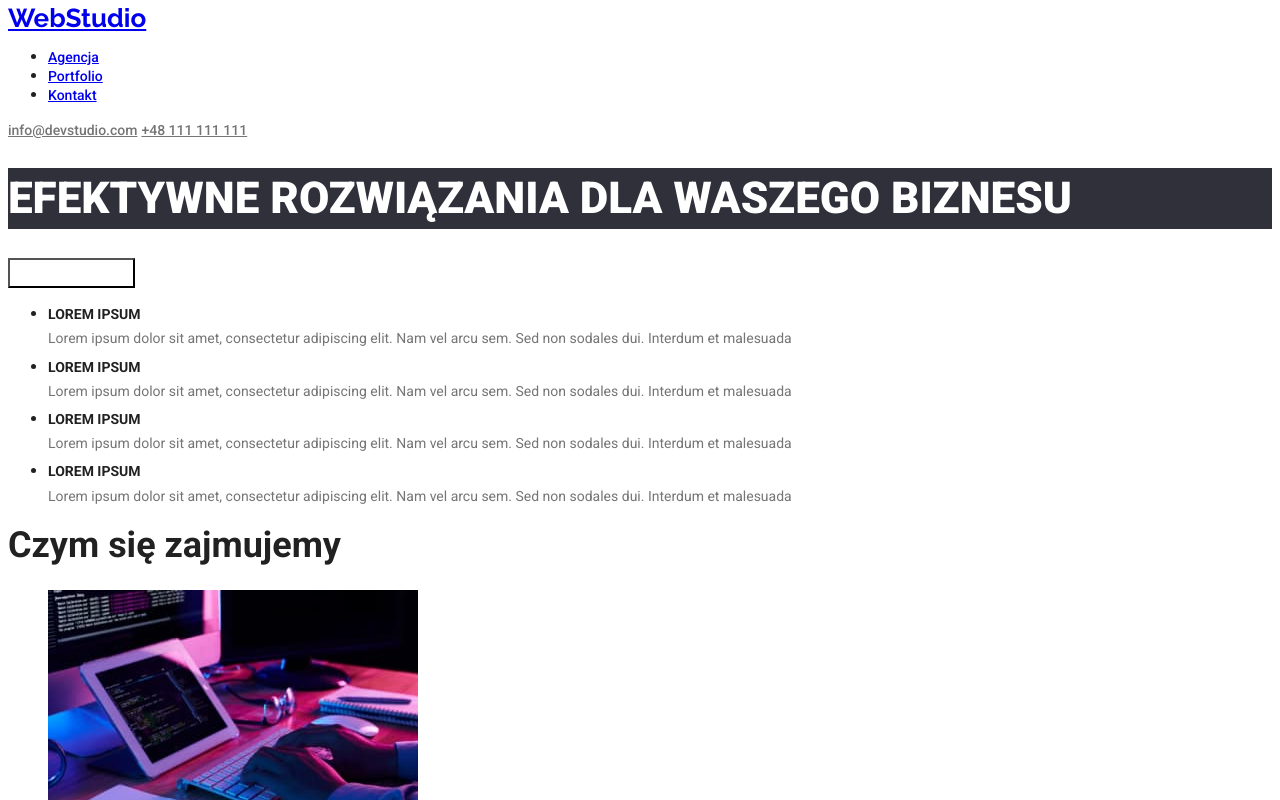
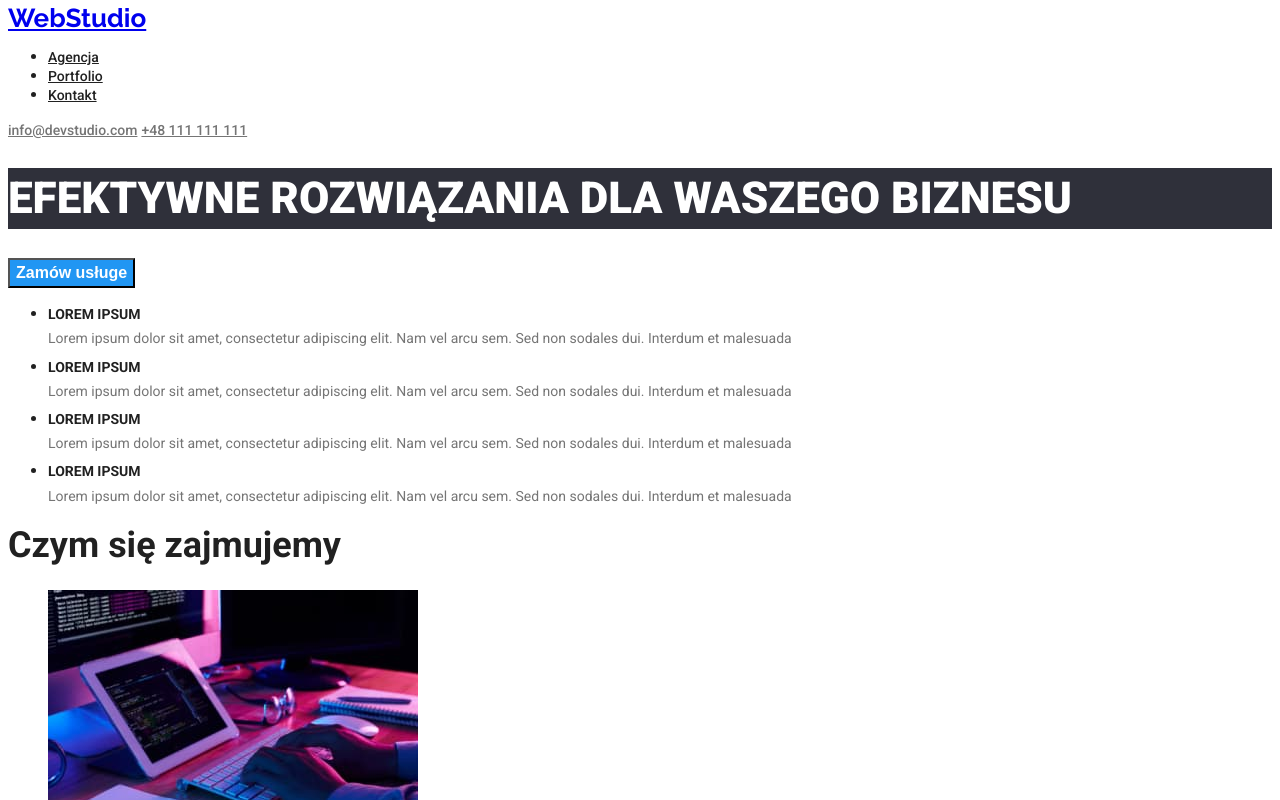
Before and after one commit to M1S4H/goit-markup-hw-02, a plain HTML site: page index.html in a window 1280 px wide. In both pictures the pointer is over the button "Zamów usługe". Shown: the top 800 px of the page. Drawn offline with Linux system fonts and the light colour scheme.

Commit message:
Update styles.css

```diff
--- a/css/styles.css
+++ b/css/styles.css
@@ -2,7 +2,8 @@
 :root {
   --text-color: #ffffff;
   --title-color: #757575;
-  --color-niebo: #2196f3;
+  --niebo-color: #2196f3;
+  --dark-color: #212121;
 }
 .pointer {
   cursor: pointer;
@@ -23,6 +24,7 @@ body {
   font-weight: 500;
   font-size: 14px;
   line-height: 0.875;
+  color: var(--dark-color);
 }
 
 .links:hover,
@@ -53,8 +55,8 @@ h1 {
   line-height: 1.5;
 }
 .button-order:hover {
-  color: var(--text-color);
-  background: var(--niebo-color);
+  color: #ffffff;
+  background: #2196f3;
 }
 
 .h3-lorem {
```
